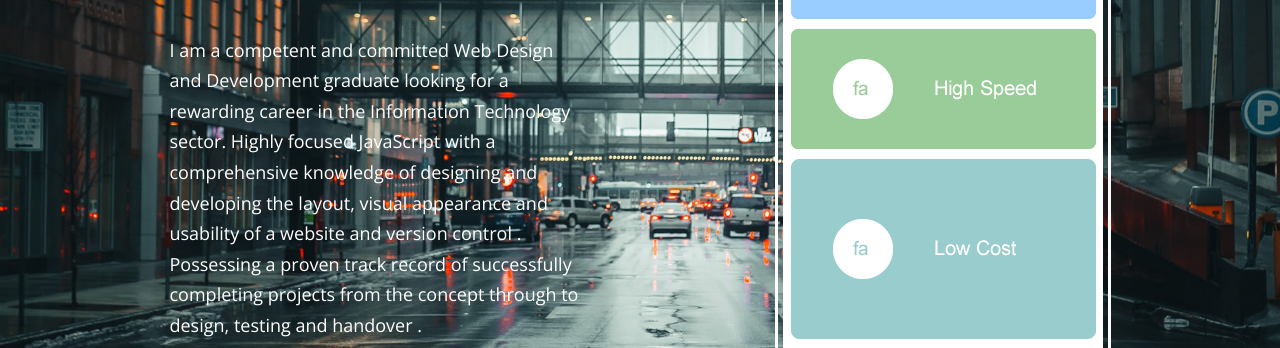
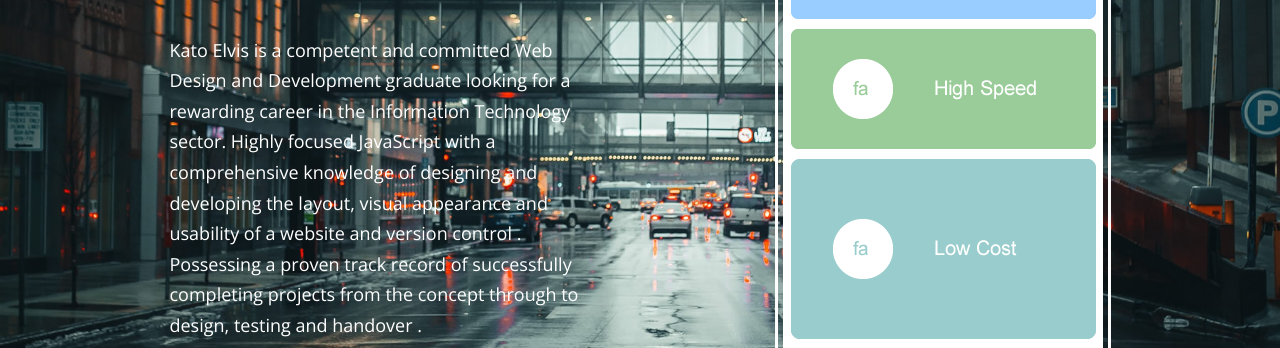
Before and after one commit to safeplace12345/Landing-Page-PF, a website: page index.html in a window 1280 px wide. Shown: the part 604-952 px from the top of the page. Drawn offline with nearby package versions, Linux system fonts and the light colour scheme.

Commit message:
Initial 102

```diff
--- a/index.html
+++ b/index.html
@@ -80,7 +80,7 @@
                 Mobile and Web Apps for Your Business
               </h2>
               <p class="tm-home-text">
-                I am a competent and committed Web Design and Development
+               Kato Elvis is a competent and committed Web Design and Development
                 graduate looking for a rewarding career in the Information
                 Technology sector. Highly focused JavaScript with a
                 comprehensive knowledge of designing and developing the layout,
```
Also changed, not shown: 1 other file.
